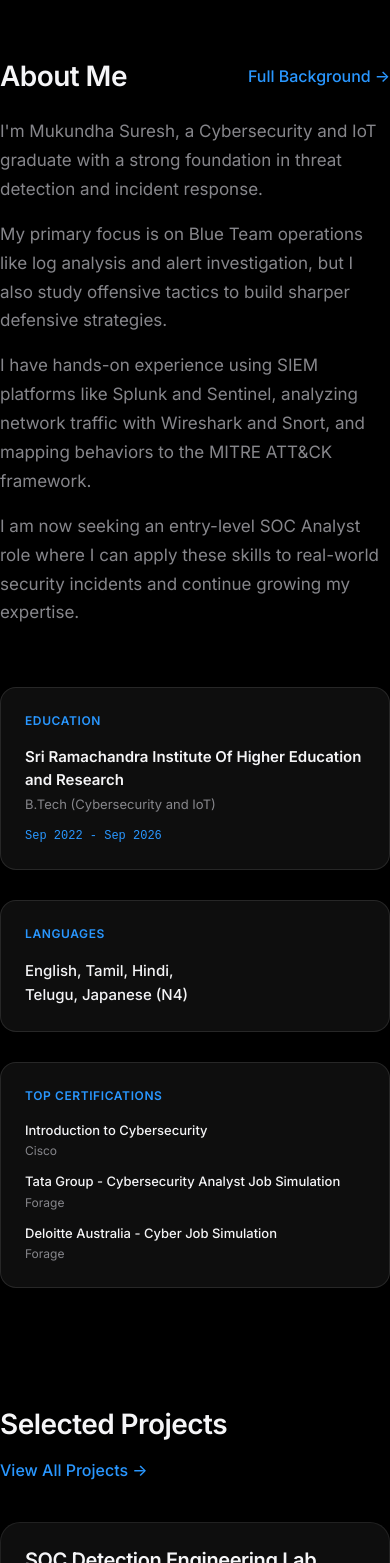
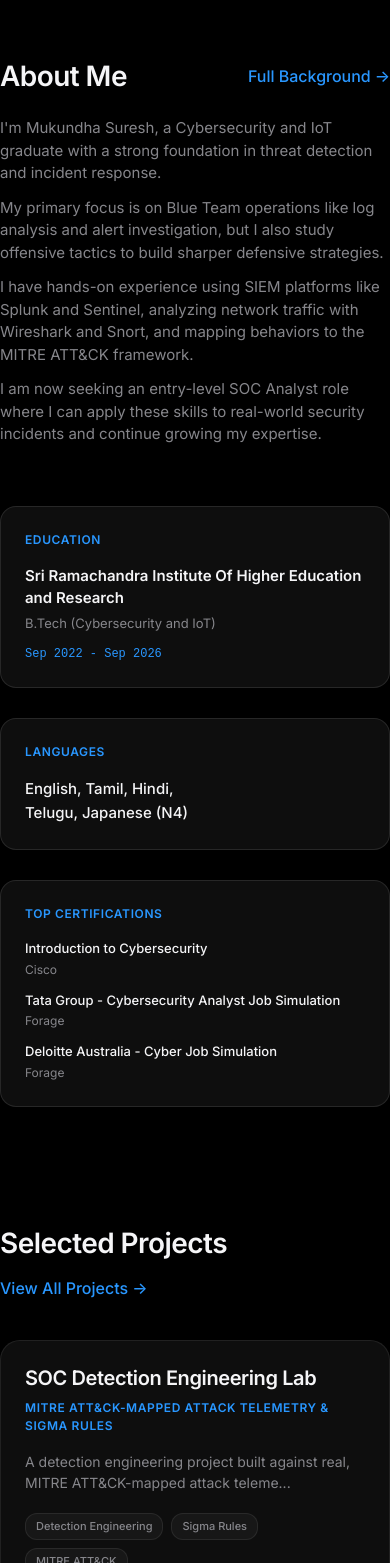
Before and after one commit to mukundhasuresh/MUKUNDHA-PORTFOLIO-CYS, a React (Vite) app: page / in a window 390 px wide. Shown: the part 1265-2828 px from the top of the page. Built offline with nearby package versions, Linux system fonts and the light colour scheme.

Commit message:
fix: mobile layout gaps, typography, and bottom nav overlap

```diff
--- a/src/data.js
+++ b/src/data.js
@@ -177,6 +177,7 @@ export const data = {
       id: "soc-lab",
       title: "SOC Detection Engineering Lab",
       subtitle: "MITRE ATT&CK-mapped attack telemetry & Sigma Rules",
+      features: ["Detection Engineering", "Sigma Rules", "MITRE ATT&CK"],
       description: "A detection engineering project built against real, MITRE ATT&CK-mapped attack telemetry — 6 custom Sigma rules, confirmed true positive alerts, 3 incident response reports, and a SOAR containment playbook.",
       repo: "https://github.com/mukundhasuresh/SOC-LAB",
       longDescription: `A detection engineering project built against real, MITRE ATT&CK-mapped attack telemetry — 6 custom Sigma rules, confirmed true positive alerts, 3 incident response reports, and a SOAR containment playbook.
@@ -245,6 +246,7 @@ soc-detection-lab/
       id: "androsec-audit",
       title: "AndroSec Audit",
       subtitle: "Android APK Penetration Test",
+      features: ["Mobile Pentesting", "Static/Dynamic Analysis", "OWASP Mobile"],
       description: "End-to-end static and dynamic security assessment of a vulnerable Android banking application using MobSF and Burp Suite. Uncovered 14 findings across all 10 OWASP Mobile Top 10 categories.",
       repo: "https://github.com/mukundhasuresh/AndroSec-Audit",
       longDescription: `An end-to-end Android APK penetration test using MobSF and Burp Suite — performed entirely on Windows.
@@ -318,6 +320,7 @@ A total of 14 findings were uncovered across all 10 OWASP Mobile Top 10 categori
       id: "windows-log-anomaly",
       title: "Windows Log Anomaly Detector",
       subtitle: "ML-powered Security Tool",
+      features: ["Machine Learning", "Real-Time Monitoring", "Anomaly Detection"],
       description: "Reads Windows Security Event Logs in real time and flags suspicious activity (e.g., failed logins, off-hours access) using an Isolation Forest model, with severity-based alerting and a live Streamlit dashboard.",
       repo: "https://github.com/mukundhasuresh/windows-log-anomaly-detector",
       longDescription: `An ML-powered security tool that detects anomalies in Windows Event Logs in real time.
@@ -372,6 +375,7 @@ python main.py --mode dashboard
       id: "pentest-lab",
       title: "Penetration Testing Lab",
       subtitle: "OWASP Juice Shop",
+      features: ["Web Pentesting", "Vulnerability Research", "Dockerized Lab"],
       description: "A Dockerized black-box pentest lab pairing OWASP Juice Shop with OWASP ZAP, covering baseline, authenticated, and full active scans alongside manual exploitation of vulnerabilities.",
       repo: "https://github.com/mukundhasuresh/Penetration-testing-OWASP-juice-shop",
       longDescription: `A comprehensive Docker-based web application penetration testing lab using OWASP Juice Shop as the vulnerable target. This project demonstrates a structured, black-box penetration testing workflow from reconnaissance to final exploitation and report generation.
@@ -399,6 +403,7 @@ All vulnerabilities were mapped to the OWASP Top 10 framework, categorized by se
       id: "secure-devops",
       title: "Secure DevOps Pipeline",
       subtitle: "Full-Stack Security Platform",
+      features: ["SAST/DAST", "Container Security", "CI/CD Security"],
       description: "Platform built to weave automated vulnerability scanning directly into the CI/CD lifecycle, using containerized environments and security-first workflows.",
       repo: "https://github.com/mukundhasuresh/Securepipeline-backend",
       live: "https://github.com/mukundhasuresh/Securepipeline-frontend",
@@ -428,6 +433,7 @@ One of the primary challenges in DevSecOps is alert fatigue caused by false posi
       id: "resellshield",
       title: "ReSellShield",
       subtitle: "Trust-first Resale Marketplace",
+      features: ["React/Node.js", "AI Trust Scoring", "Secure Auth"],
       description: "Modern React-based frontend for a resale marketplace enabling secure electronics trading. Features AI trust score visualization, blockchain-inspired transparency, and role-based access.",
       repo: "https://github.com/mukundhasuresh/resellshield-frontend",
       live: "https://resellshield-frontend.vercel.app/",
@@ -457,6 +463,7 @@ To combat fraud in the second-hand electronics market, the platform integrates a
       id: "branch-loan",
       title: "Branch Loan",
       subtitle: "Fintech Platform",
+      features: ["PostgreSQL", "Full-Stack App", "Encrypted Data"],
       description: "Full-stack fintech platform for intelligent loan management with dynamic fraud detection, multi-level workflows, notifications, analytics, and secure JWT authentication.",
       repo: "https://github.com/mukundhasuresh/branch-loan-frontend",
       live: "https://branch-loan-frontend.vercel.app/",
--- a/src/index.css
+++ b/src/index.css
@@ -138,6 +138,29 @@ h1, h2, h3, h4 {
   }
   .bottom-nav a {
     font-size: 11px;
+  }
+  .project-card-premium {
+    height: auto !important;
+  }
+  body {
+    padding-bottom: 80px;
+  }
+}
+
+.about-me-text {
+  font-size: 17px;
+  color: var(--text-secondary);
+  line-height: 1.7;
+  display: flex;
+  flex-direction: column;
+  gap: 16px;
+}
+
+@media (max-width: 768px) {
+  .about-me-text {
+    font-size: 15px;
+    line-height: 1.5;
+    gap: 12px;
   }
 }
 
--- a/src/pages/Home.jsx
+++ b/src/pages/Home.jsx
@@ -164,7 +164,7 @@ const Home = () => {
                   </Link>
                 </motion.div>
               </div>
-              <div style={{ fontSize: '17px', color: 'var(--text-secondary)', lineHeight: '1.7', display: 'flex', flexDirection: 'column', gap: '16px' }}>
+              <div className="about-me-text">
                 {data.personal.bio.split('. ').map((sentence, index, arr) => (
                   <motion.p
                     key={index}
```
